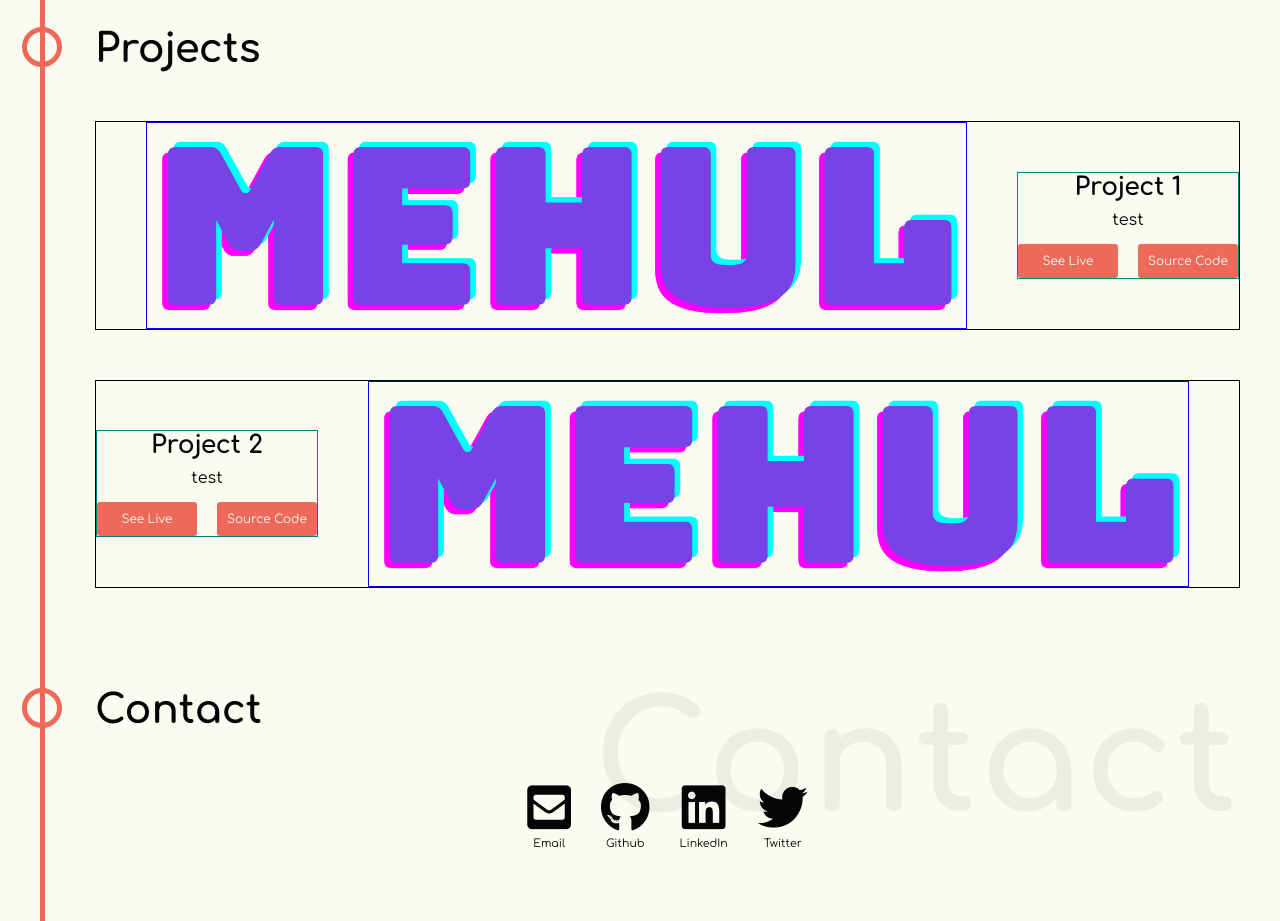
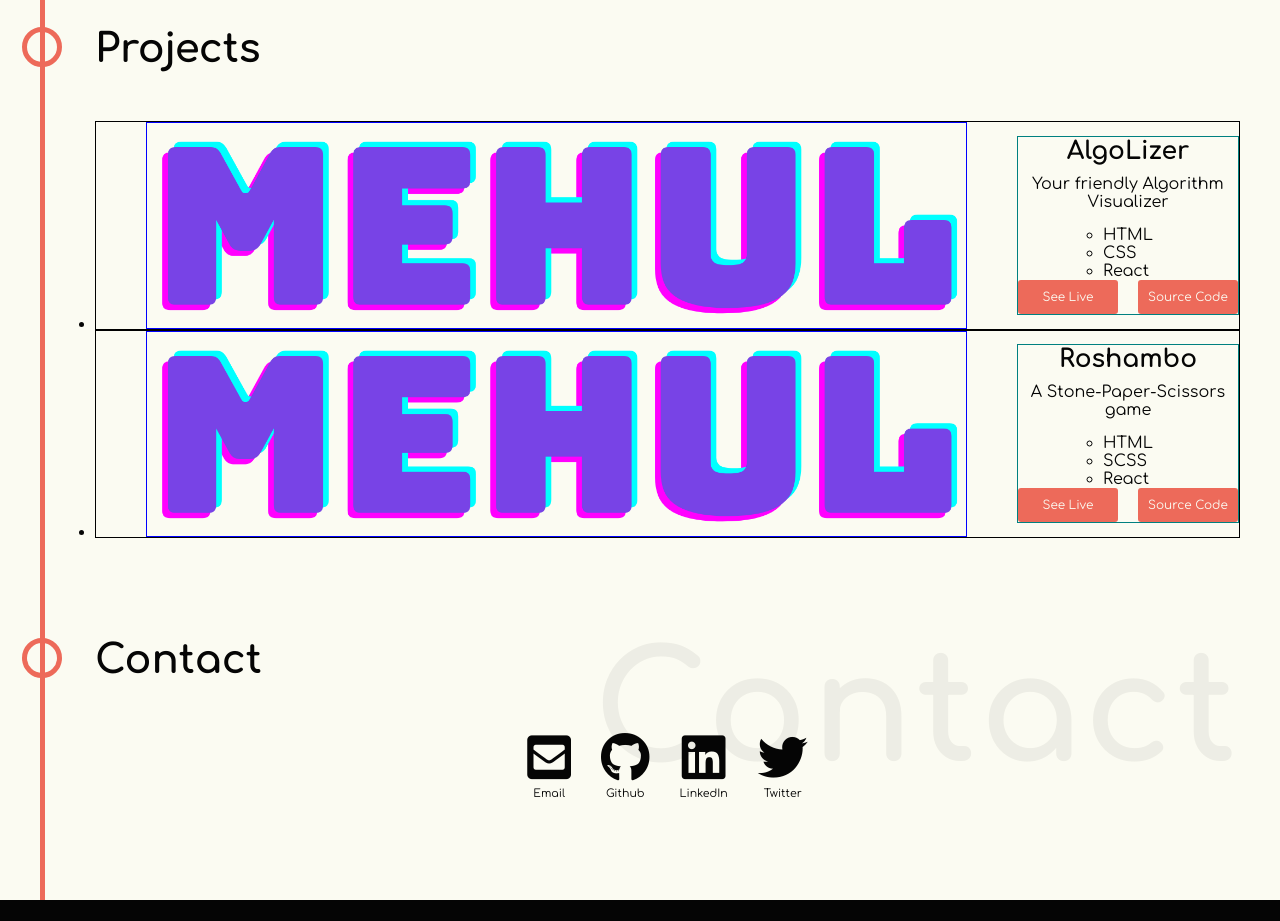
Before and after one commit to codedr0id/Portfolio, a React (Create React App) app: page /projects in a window 1280 px wide. Shown: the part 1880-2801 px from the top of the page. Built offline with nearby package versions, Linux system fonts and the light colour scheme; some icons are missing.

Commit message:
Add projects

```diff
--- a/src/components/Project.js
+++ b/src/components/Project.js
@@ -12,6 +12,8 @@ class Project extends Component {
         <div className="Project__details">
           <h3 className="Project__title">{this.props.title}</h3>
           <p className="Project__description">{this.props.description}</p>
+
+          <ul>{this.props.tech}</ul>
 
           <div className="Project__links">
             <a href={this.props.prevLink} target="_blank" className="cta">
--- a/src/components/ProjectsContainer.js
+++ b/src/components/ProjectsContainer.js
@@ -4,30 +4,51 @@ import Project from './Project';
 import placeholderIcon from '../img/Mehul.png';
 
 class ProjectsContainer extends Component {
+  static defaultProps = {
+    projects: [
+      {
+        title: 'AlgoLizer',
+        img: placeholderIcon,
+        description: 'Your friendly Algorithm Visualizer',
+        tech: ['HTML', 'CSS', 'React'],
+        prevLink: 'https://algolizer.vercel.app',
+        sourceLink: 'https://github.com/codedr0id/AlgoLizer'
+      },
+      {
+        title: 'Roshambo',
+        img: placeholderIcon,
+        description:
+          'A Stone-Paper-Scissors game',
+        tech: ['HTML', 'SCSS', 'React'],
+        prevLink: 'https://roshambo-game.vercel.app/',
+        sourceLink: 'https://github.com/codedr0id/Roshambo'
+      }
+    ]
+  };
+
   render() {
+    const projectList = this.props.projects.map(proj => (
+      <li key={proj.name}>
+        <Project
+          title={proj.title}
+          img={proj.img}
+          description={proj.description}
+          tech={proj.tech.map(t => (
+            <li>{t}</li>
+          ))}
+          prevLink={proj.prevLink}
+          sourceLink={proj.sourceLink}
+        />
+      </li>
+    ));
+
     return (
       <section className="ProjectsContainer" id="projects">
         <h2 className="section-title">
           Projects
         </h2>
 
-        <ul className="ProjectsContainer__list">
-          <Project
-            title="Project 1"
-            img={placeholderIcon}
-            description="test"
-            prevLink="#"
-            sourceLink="#"
-          />
-
-          <Project
-            title="Project 2"
-            img={placeholderIcon}
-            description="test"
-            prevLink="#"
-            sourceLink="#"
-          />
-        </ul>
+        <ul className="ProjectsContainer__list">{projectList}</ul>
       </section>
     );
   }
--- a/src/scss/Project.scss
+++ b/src/scss/Project.scss
@@ -38,6 +38,8 @@
 
   &__description {
     margin-bottom: 1.5rem;
+    max-width: 50rem;
+    text-align: center;
   }
 
   &__links {
```
